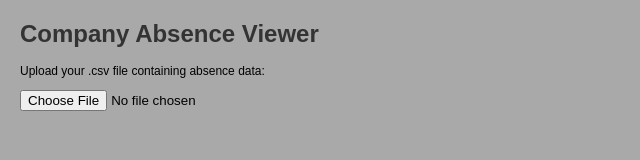
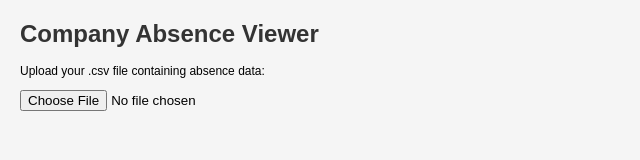
Before and after one commit to braturco/absenceviewer, a plain HTML site: page index.html in a window 1280 px wide. Shown: the whole page, without its empty margins (0-640 px from the left). Drawn offline with Linux system fonts and the light colour scheme.

Commit message:
User updates to style.css

```diff
--- a/style.css
+++ b/style.css
@@ -2,7 +2,7 @@ body {
     font-family: Arial, sans-serif;
     margin: 20px;
     font-size: 12px;
-    background-color: darkgrey;
+    background-color: whitesmoke;
 }
 
 h1 {
```
